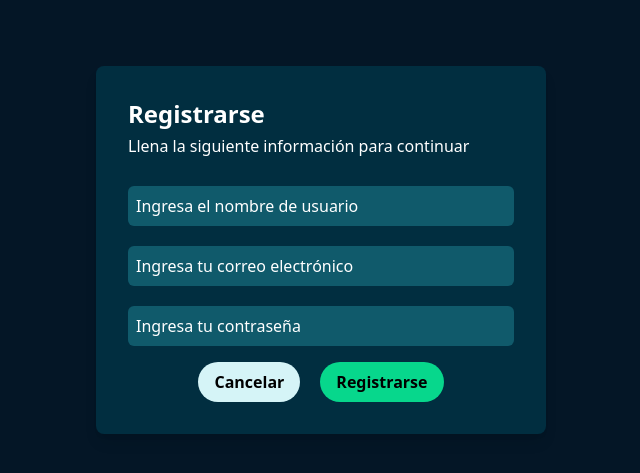
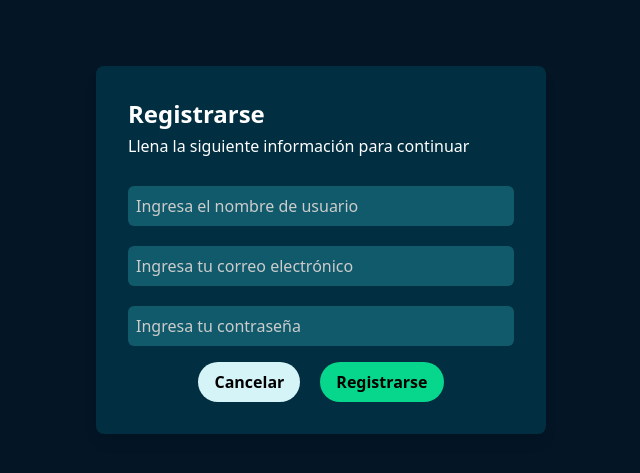
Before and after one commit to Rafiky724/Tritec, a Flask app: page /register in a window 1280 px wide. Shown: the part 150-623 px from the top of the page, without its empty margins (319-959 px from the left). Run offline with Flask 3, Linux system fonts and the light colour scheme; some libraries are stand-ins or nearby versions; some web fonts are replaced.

Commit message:
Update login styles

```diff
--- a/app/static/css/login.css
+++ b/app/static/css/login.css
@@ -54,5 +54,5 @@ input {
 }
 
 input::placeholder{
-  color: white !important;
+  color: #CCCCCC !important;
 }
--- a/app/static/css/register.css
+++ b/app/static/css/register.css
@@ -55,5 +55,5 @@ input {
 }
 
 input::placeholder{
-  color: white !important;
+  color: #CCCCCC  !important;
 }
--- a/app/templates/register.html
+++ b/app/templates/register.html
@@ -32,17 +32,17 @@
         <form action="/register" method="POST">
           <div class="mb-4">
             <input type="text" id="name" name="username"
-              class="mt-1 p-2 border border-gray-300 rounded-md w-full inputs-form"
+            style="color: #CCCCCC;" class="mt-1 p-2 border border-gray-300 rounded-md w-full inputs-form"
               placeholder="Ingresa el nombre de usuario" required />
           </div>
           <div class="mb-4">
             <input type="email" id="email" name="email"
-              class="mt-1 p-2 border border-gray-300 rounded-md w-full inputs-form"
+            style="color: #CCCCCC;" class="mt-1 p-2 border border-gray-300 rounded-md w-full inputs-form"
               placeholder="Ingresa tu correo electrónico" required />
           </div>
           <div class="mb-4">
             <input type="password" id="password" name="password"
-              class="mt-1 p-2 border border-gray-300 rounded-md w-full inputs-form" placeholder="Ingresa tu contraseña"
+              style="color: #CCCCCC;" class="mt-1 p-2 border border-gray-300 rounded-md w-full inputs-form" placeholder="Ingresa tu contraseña"
               required />
           </div>
 
@@ -60,7 +60,7 @@
               </div>
             </a>
             <button type="submit" class="text-black font-bold py-2 p-4"
-              style="background-color: #07d78c; border-radius: 30px;">
+              style="background-color: #07d78c; border-radius: 30px; ">
               Registrarse
             </button>
           </div>
```
Also changed, not shown: app/templates/settings.html (+4 -4 lines).
